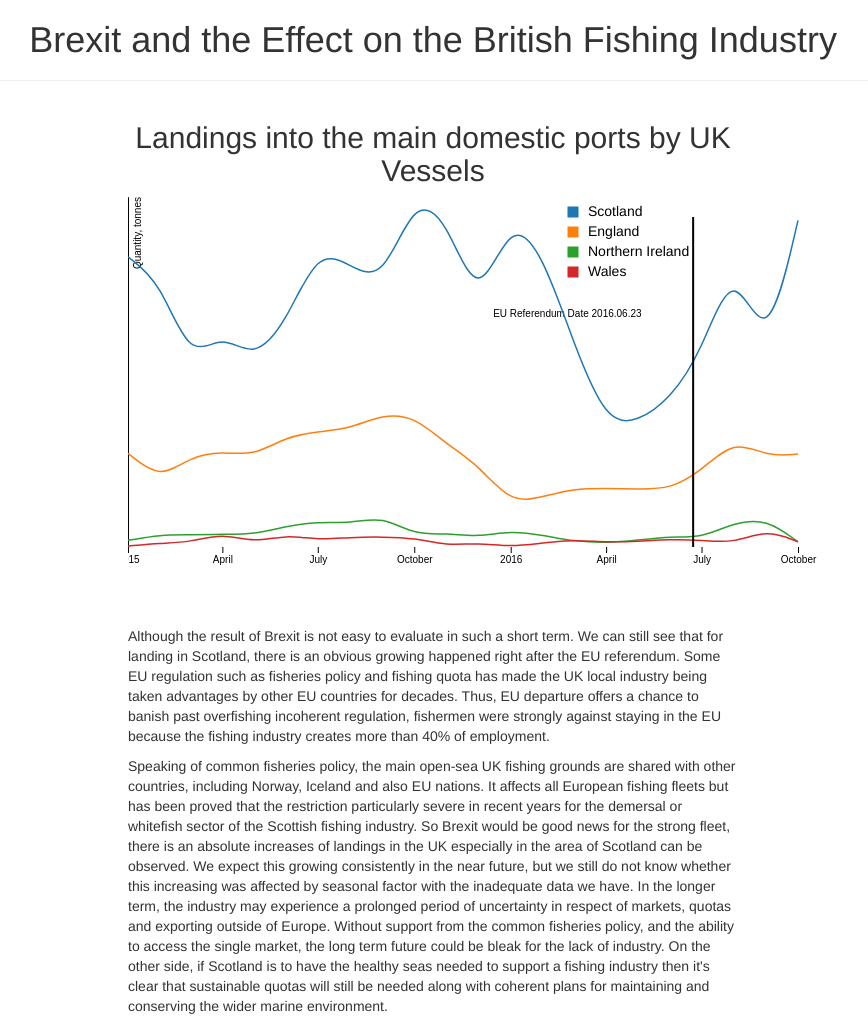
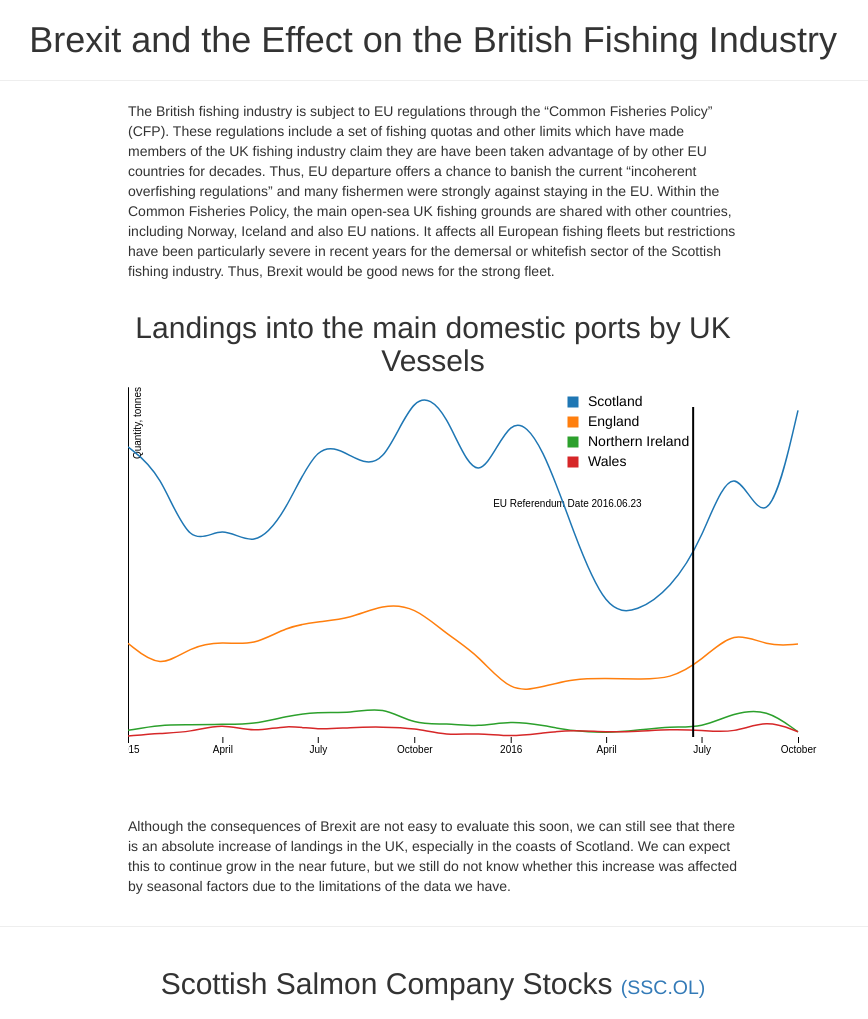
Before and after one commit to comp6234-group5/fish, a website: page index.html in a window 1280 px wide. Shown: the top 1019 px of the page, without its empty margins (207-1075 px from the left). Drawn offline with nearby package versions, Linux system fonts and the light colour scheme.

Commit message:
Modify Han's text and Add provisional introduction and conclusion based on it.

```diff
--- a/index.html
+++ b/index.html
@@ -12,7 +12,14 @@
       <h1 class="center-text">Brexit and the Effect on the British Fishing Industry</h1>
 
       <hr />
-
+		<div class="row">
+	        <div class="col-md-6 col-md-offset-3">
+	          <p>
+	          	The British fishing industry is subject to EU regulations through the “Common Fisheries Policy” (CFP). These regulations include a set of fishing quotas and other limits which have made members of the UK fishing industry claim they are have been taken advantage of by other EU countries for decades. Thus, EU departure offers a chance to banish the current “incoherent overfishing regulations” and many fishermen were strongly against staying in the EU.
+				Within the Common Fisheries Policy, the main open-sea UK fishing grounds are shared with other countries, including Norway, Iceland and also EU nations. It affects all European fishing fleets but restrictions have been particularly severe in recent years for the demersal or whitefish sector of the Scottish fishing industry. Thus, Brexit would be good news for the strong fleet.
+	          </p>
+	        </div>
+	    </div>
 		<div class="row">
 	        <div class="col-md-6 col-md-offset-3">
 	          <h2 class="center-text">Landings into the main domestic ports by UK Vessels</h2>
@@ -20,10 +27,7 @@
 	          <svg width="960" height="400" class="regions center-graph"></svg>
 
 	          <p>
-	          Although the result of Brexit is not easy to evaluate in such a short term. We can still see that for landing in Scotland, there is an obvious growing happened right after the EU referendum. Some EU regulation such as fisheries policy and fishing quota has made the UK local industry being taken advantages by other EU countries for decades. Thus, EU departure offers a chance to banish past overfishing incoherent regulation, fishermen were strongly against staying in the EU because the fishing industry creates more than 40% of employment.
-	          </p>
-	          <p>
-	          Speaking of common fisheries policy, the main open-sea UK fishing grounds are shared with other countries, including Norway, Iceland and also EU nations. It affects all European fishing fleets but has been proved that the restriction particularly severe in recent years for the demersal or whitefish sector of the Scottish fishing industry. So Brexit would be good news for the strong fleet, there is an absolute increases of landings in the UK especially in the area of Scotland can be observed. We expect this growing consistently in the near future, but we still do not know whether this increasing was affected by seasonal factor with the inadequate data we have. In the longer term, the industry may experience a prolonged period  of uncertainty in respect of markets, quotas and exporting outside of Europe. Without support from the common fisheries policy, and the ability to access the single market, the long term future could be bleak for the lack of industry. On the other side, if Scotland is to have the healthy seas needed to support a fishing industry then it's clear that sustainable quotas will still be needed along with coherent plans for maintaining and conserving the wider marine environment.
+	          Although the consequences of Brexit are not easy to evaluate this soon, we can still see that there is an absolute increase of landings in the UK, especially in the coasts of Scotland. We can expect this to continue grow in the near future, but we still do not know whether this increase was affected by seasonal factors due to the limitations of the data we have.
 	          </p>
 	        </div>
 	    </div>
@@ -131,15 +135,15 @@
 
 
 
-      <!--
+
       <hr />
       <div class="row">
         <h2 class="center-text">Conclusions</h2>
         <p class="col-md-6 col-md-offset-3">
-        We could present our conclusions in this paragraph here.
+        	In the short term, speculation and landings indicate optimism and suggest that Brexit will be overall a positive change for the UK's fishing industry. In the longer term, the industry could be negatively affected by a prolonged period of uncertainty in relation to the market, fishing quotas and exporting outside of Europe. Without support from the CFP, and the ability to access the Single Market, the long term future could be bleak for this industry. Additionally, if Scotland is to have the healthy seas needed to support its fishing industry then it's clear that sustainable quotas will still be needed along with coherent plans for maintaining and preserving the wider marine environment.
         </p>
       </div>
- 	-->
+
 
      <hr />
      <div class="row">
```
